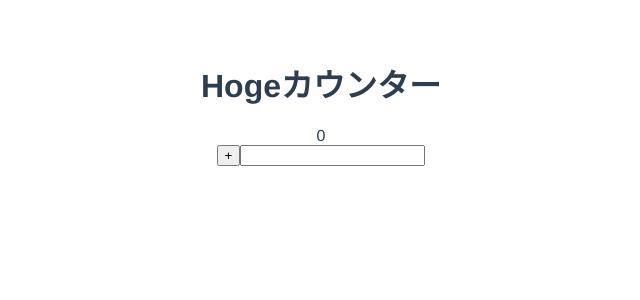
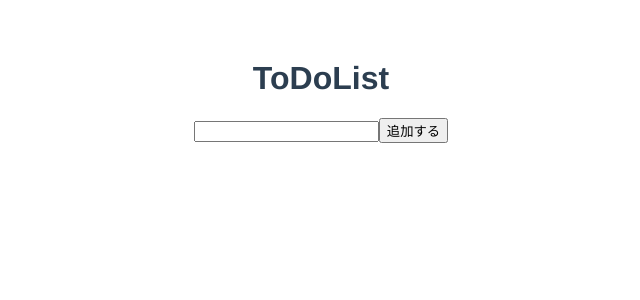
Before and after one commit to Ushinji/vue_todolist, a Vue app: page / in a window 1280 px wide. Shown: the top 300 px of the page, without its empty margins (319-959 px from the left). Built offline with nearby package versions, Linux system fonts and the light colour scheme.

Commit message:
ToDoを追加、表示できる様にした

```diff
--- a/src/App.vue
+++ b/src/App.vue
@@ -1,16 +1,16 @@
 <template>
   <div id="app">
-    <Counter />
+    <ToDoList />
   </div>
 </template>
 
 <script>
-import Counter from './components/Counter';
+import ToDoList from './components/ToDoList';
 
 export default {
   name: 'App',
   components: {
-    Counter,
+    ToDoList,
   },
 };
 </script>
--- /dev/null
+++ b/src/components/ToDoList.vue
@@ -0,0 +1,36 @@
+<template>
+  <div>
+    <h1>ToDoList</h1>
+    <input v-model="inputText"/>
+    <button v-on:click="addItem">追加する</button>
+    <li v-for="item in listItems" v-bind:key="item.id">{{ item.text }}</li>
+  </div>
+</template>
+
+<script>
+export default {
+  name: 'ToDoList',
+  data() {
+    return {
+      currentId: 1,
+      inputText: '',
+      listItems: [],
+    };
+  },
+  methods: {
+    addItem() {
+      if(!this.inputText) {
+        alert('ToDoの内容を入力してください。');
+        return;
+        }
+      this.listItems.push({
+        id: this.currentId,
+        text: this.inputText,
+        isDone: false,
+      });
+      this.currentId += 1;
+      this.inputText = '';
+    },
+  }
+}
+</script>
```
